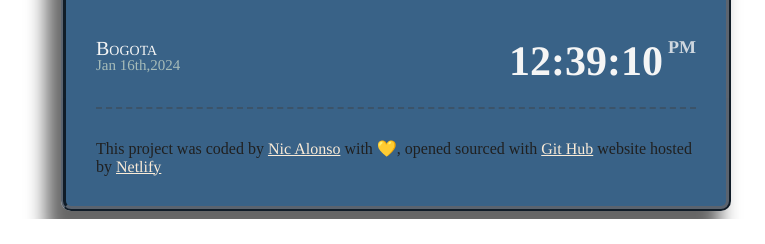
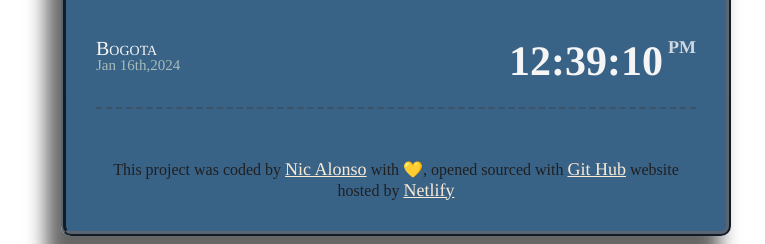
Before and after one commit to Lonz8576/world-clock, a plain HTML site: page index.html in a window 1280 px wide. Shown: the part 665-909 px from the top of the page, without its empty margins (244-1009 px from the left). Before the commit the page ends 884 px from the top, so only its background shows below. Drawn offline with nearby package versions, Linux system fonts and the light colour scheme; a web font is replaced by a local one.

Commit message:
updated footer style

```diff
--- a/src/stylesheet.css
+++ b/src/stylesheet.css
@@ -96,7 +96,7 @@ span{
 }
 a{
     color: antiquewhite;
-    font-size: 16px;
+    font-size: 18px;
     font-family:  "Tinos", serif;
     font-weight: 500;
 
@@ -105,7 +105,10 @@ a{
 }
 footer{
     margin-top: 30px;
+    padding-top: 20px;
     font-family: "Sedan SC";
     color: #202020;
+    text-align: center;
+    font-size: 16px;
 
 }
```
